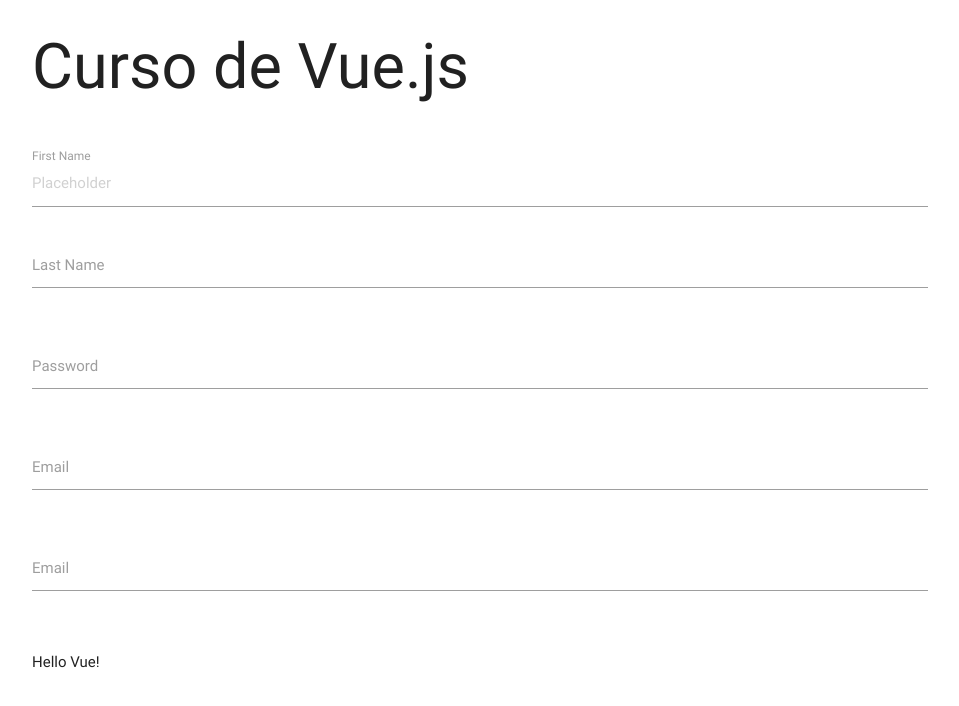
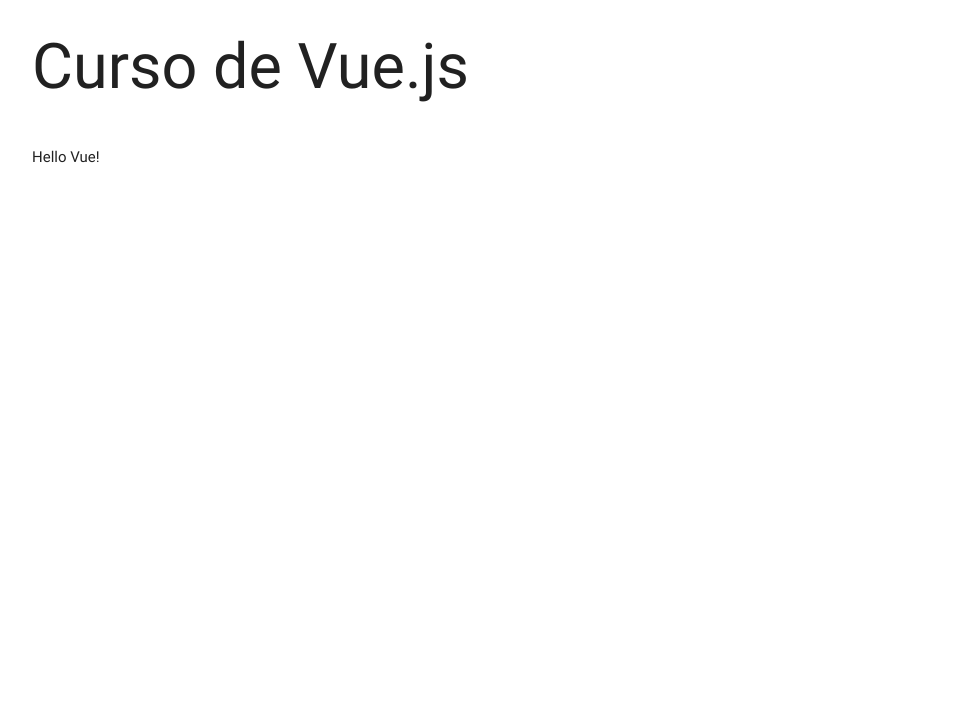
Before and after one commit to guillermoprojaslema/vue, a plain HTML site: page index.html in a window 1280 px wide. Shown: the whole page, without its empty margins (160-1119 px from the left). Drawn offline with nearby package versions, Linux system fonts and the light colour scheme.

Commit message:
Hello word con Vue

```diff
--- a/index.html
+++ b/index.html
@@ -18,40 +18,6 @@
         <div class="col s12">
             <h1>Curso de Vue.js</h1>
         </div>
-    </div>
-
-
-    <div class="row">
-        <form class="col s12">
-            <div class="row">
-                <div class="input-field col s12">
-                    <input placeholder="Placeholder" id="first_name" type="text" class="validate">
-                    <label for="first_name">First Name</label>
-                </div>
-                <div class="input-field col s12">
-                    <input id="last_name" type="text" class="validate">
-                    <label for="last_name">Last Name</label>
-                </div>
-            </div>
-            <div class="row">
-                <div class="input-field col s12">
-                    <input id="password" type="password" class="validate">
-                    <label for="password">Password</label>
-                </div>
-            </div>
-            <div class="row">
-                <div class="input-field col s12">
-                    <input id="email" type="email" class="validate">
-                    <label for="email">Email</label>
-                </div>
-            </div>
-            <div class="row">
-                <div class="input-field col s12">
-                    <input id="email" type="email" class="validate">
-                    <label for="email" data-error="wrong" data-success="right">Email</label>
-                </div>
-            </div>
-        </form>
     </div>
 
     <div id="app">
```
